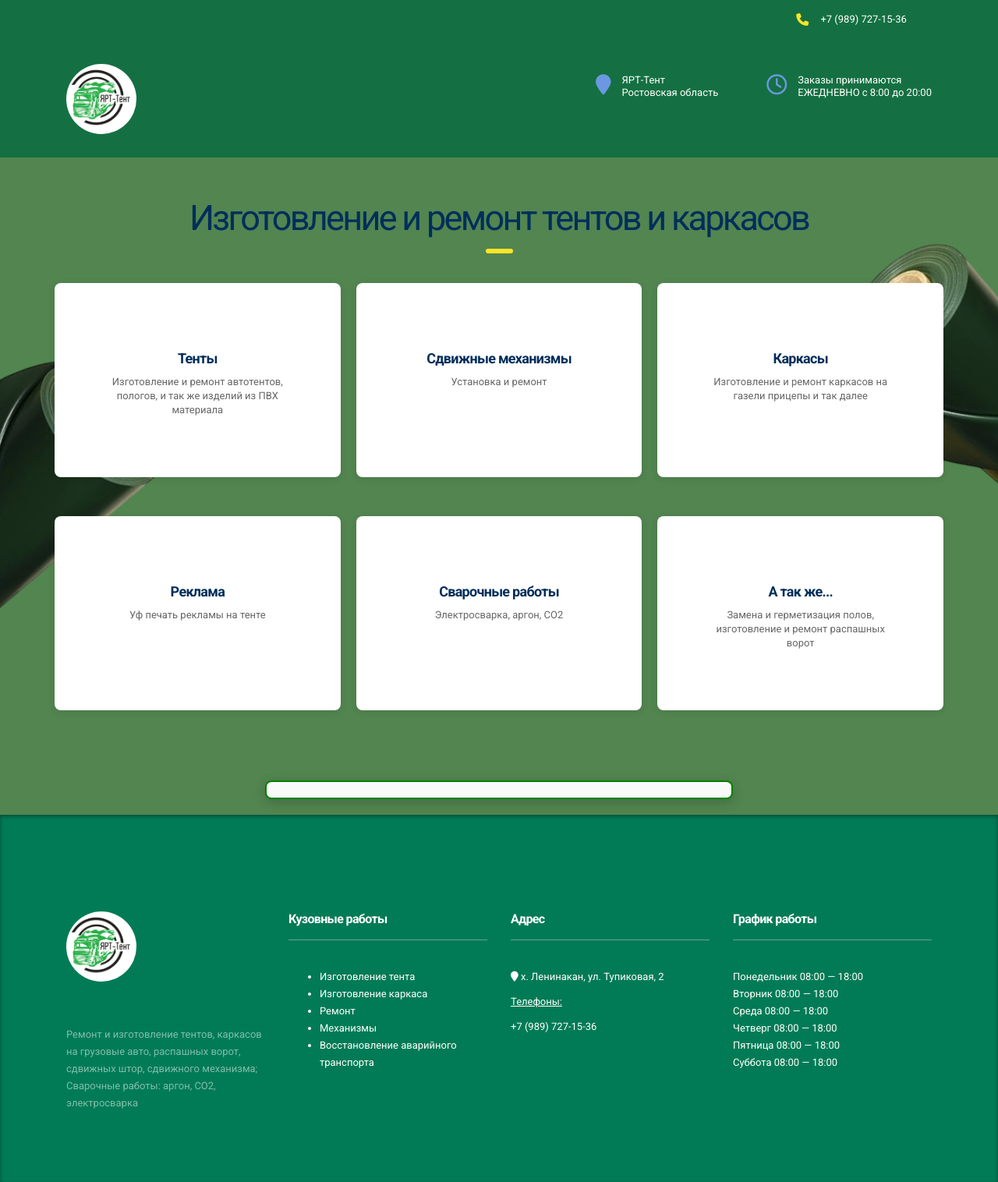
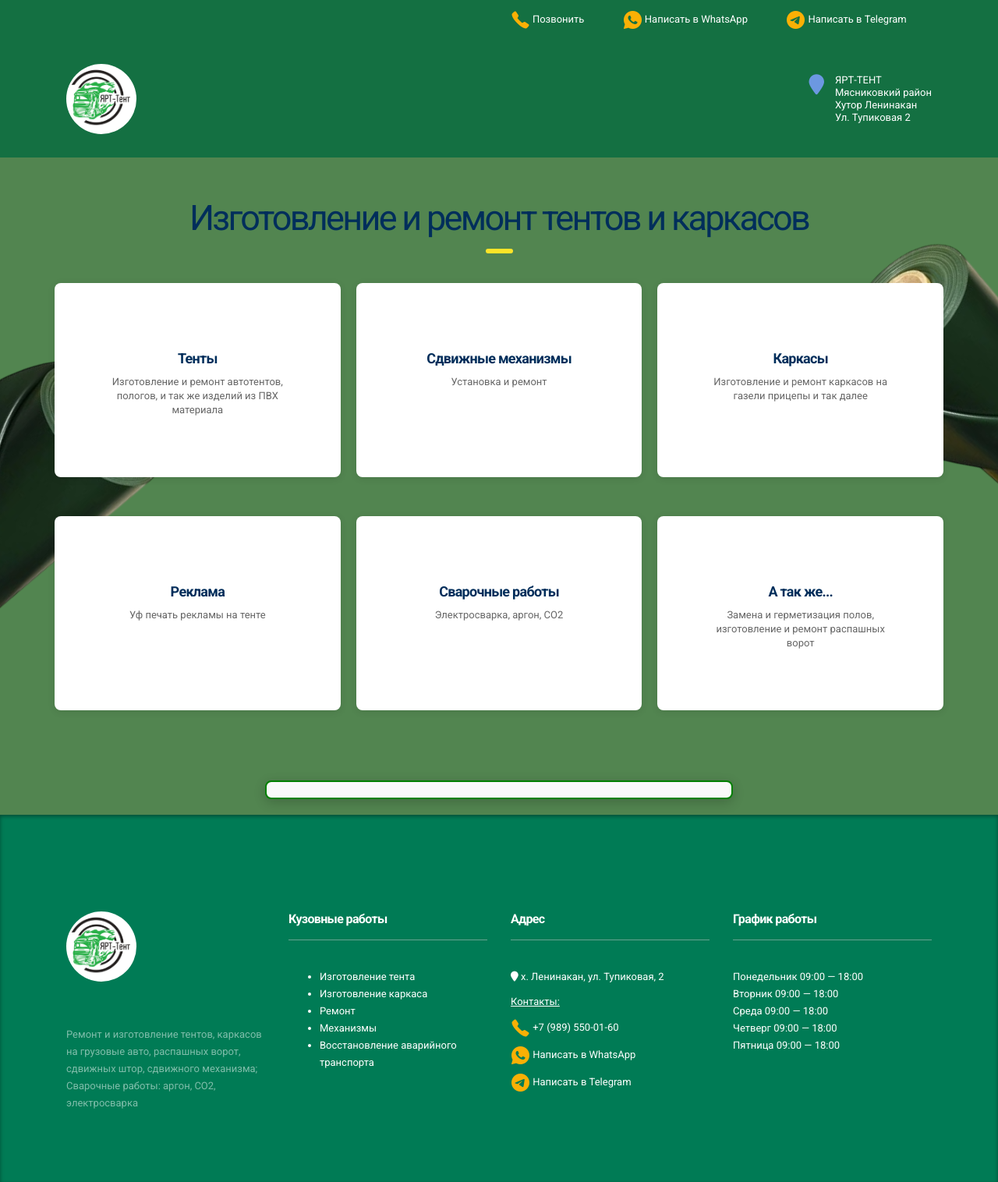
Before and after one commit to vgartg/YART-Tent, a plain HTML site: page index.html in a window 1280 px wide. Shown: the whole page at 78% size. Drawn offline with Linux system fonts and the light colour scheme.

Commit message:
Update after UI Review

```diff
--- a/index.html
+++ b/index.html
@@ -20,18 +20,16 @@
             <div class="top_bar_info_wr">
               <ul class="top_bar_info" id="top_bar_info_1" style="display: block;">
                 <li>
-                  <i class="fa fa-phone"></i>
-                  <span>+7 (989) 727-15-36</span>
-                </li>
-              </ul>
-              <ul class="top_bar_info" id="top_bar_info_2">
-                <li>
-                  <i class="fa fa-clock-o"></i>
-                  <span>с 8:00 до 20:00</span>
+                  <img src="phone.png" style="height: 25px;"></img>
+                  <a href="tel:+79895500160">Позвонить</a><br>
                 </li>
                 <li>
-                  <i class="fa fa-phone"></i>
-                  <span>+7 (989) 727-15-36</span>
+                  <img src="wtup.png" style="height: 25px;"></img>
+                  <a href="https://wa.me/79895500160">Написать в WhatsApp</a><br>
+                </li>
+                <li>
+                  <img src="tg.png" style="height: 25px;"></img>
+                  <a href="https://t.me/Yarttent161">Написать в Telegram</a><br>
                 </li>
               </ul>
             </div>
@@ -44,16 +42,13 @@
             </div>
             <div class="top-head">
               <div class="icon_text clearfix">
-                <div class="icon"><i class="fa fa fa-clock-o"></i></div>
-                <div class="text">
-                  Заказы принимаются
-                  <br> ЕЖЕДНЕВНО с 8:00 до 20:00 </div>
-              </div>
-              <div class="icon_text clearfix">
                 <div class="icon"><i class="fa fa fa-map-marker"></i></div>
                 <div class="text">
-                  ЯРТ-Тент
-                  <br> Ростовская область </div>
+                  ЯРТ-ТЕНТ<br>
+                  Мясниковкий район<br>
+                  Хутор Ленинакан<br>
+                  Ул. Тупиковая 2<br>
+                </div>
               </div>
             </div>
           </div>
@@ -189,9 +184,18 @@
                   <h4 class="widget_title no_stripe">Адрес</h4>
                   <div class="textwidget">
                     <p><i class="fa fa-map-marker" aria-hidden="true"></i> х. Ленинакан, ул. Тупиковая, 2</p>
-                    <p><u>Телефоны:</u></p>
-                    <p>+7 (989) 727-15-36
-                      <!--<br> +7 (999) 999-99-99-->
+                    <p><u>Контакты:</u></p>
+                    <p>
+                      <img src="phone.png" style="height: 25px;"></img>
+                      <a href="tel:+79895500160" style="color: white">+7 (989) 550-01-60</a>
+                    </p>
+                    <p>
+                      <img src="wtup.png" style="height: 25px;"></img>
+                      <a href="https://wa.me/79895500160" style="color: white">Написать в WhatsApp</a><br>
+                    </p>
+                    <p>
+                      <img src="tg.png" style="height: 25px;"></img>
+                      <a href="https://t.me/Yarttent161" style="color: white">Написать в Telegram</a><br>
                     </p>
                   </div>
                 </section>
@@ -200,12 +204,11 @@
                 <section id="text-3" class="widget widget_text">
                   <h4 class="widget_title no_stripe">График работы</h4>
                   <div class="textwidget">
-                    <p>Понедельник 08:00 — 18:00
-                      <br> Вторник 08:00 — 18:00
-                      <br> Среда 08:00 — 18:00
-                      <br> Четверг 08:00 — 18:00
-                      <br> Пятница 08:00 — 18:00
-                      <br> Суббота 08:00 — 18:00</p>
+                    <p>Понедельник 09:00 — 18:00
+                      <br> Вторник 09:00 — 18:00
+                      <br> Среда 09:00 — 18:00
+                      <br> Четверг 09:00 — 18:00
+                      <br> Пятница 09:00 — 18:00</p>
                   </div>
                 </section>
               </div>
```
Also changed, not shown: phone.png (added), tg.png (added), wtup.png (added).
